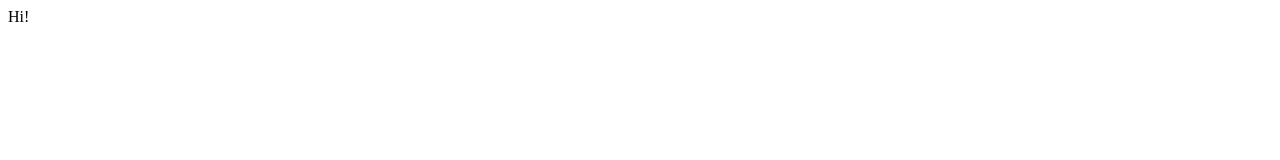
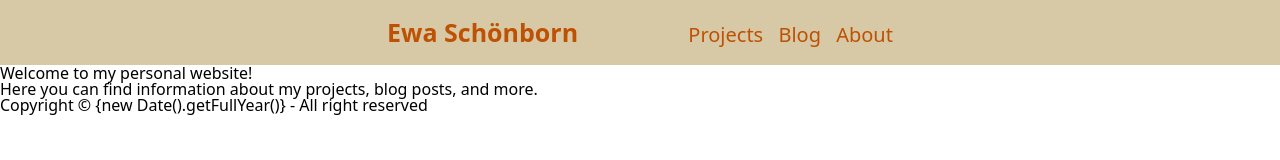
Before and after one commit to ewaschoenborn/ewaschoenborn.github.io, a plain HTML site: page index.html in a window 1280 px wide. Drawn offline with Linux system fonts and the light colour scheme.

Commit message:
add nav bar

```diff
--- a/index.html
+++ b/index.html
@@ -1 +1,29 @@
-Hi!
+<!DOCTYPE html>
+<html>
+<head>
+    <meta charset="UTF-8">
+    <title>Ewa Schönborn</title>
+    <link rel="stylesheet" href="style.css">
+</head>
+<body>
+    <div>
+        <header>
+            <nav>
+                <a id="myName" href="index.html">Ewa Schönborn</a>
+                <a href="projects.html">Projects</a>
+                <a href="blog.html">Blog</a>
+                <a href="about.html">About</a>
+            </nav>
+        </header>
+        <div>
+            <h1>Welcome to my personal website!</h1>
+            <p>Here you can find information about my projects, blog posts, and more.</p>
+        </div>
+        <footer class="footer sm:footer-horizontal footer-center bg-base-300 text-base-content p-4">
+            <aside>
+              <p>Copyright © {new Date().getFullYear()} - All right reserved </p>
+            </aside>
+          </footer>
+    </div>
+</body>
+</html>
--- /dev/null
+++ b/style.css
@@ -0,0 +1,60 @@
+html, body, div, span, applet, object, iframe,
+h1, h2, h3, h4, h5, h6, p, blockquote, pre,
+a, abbr, acronym, address, big, cite, code,
+del, dfn, em, img, ins, kbd, q, s, samp,
+small, strike, strong, sub, sup, tt, var,
+b, u, i, center,
+dl, dt, dd, ol, ul, li,
+fieldset, form, label, legend,
+table, caption, tbody, tfoot, thead, tr, th, td,
+article, aside, canvas, details, embed,
+figure, figcaption, footer, header, hgroup,
+menu, nav, output, ruby, section, summary,
+time, mark, audio, video {
+  margin: 0;
+  padding: 0;
+  border: 0;
+  font-size: 100%;
+  font: inherit;
+  vertical-align: baseline;
+  font-family: system-ui, -apple-system, BlinkMacSystemFont, 'Segoe UI', Roboto, Oxygen, Ubuntu, Cantarell, 'Open Sans', 'Helvetica Neue', sans-serif;
+}
+/* HTML5 display-role reset for older browsers */
+article, aside, details, figcaption, figure,
+footer, header, hgroup, menu, nav, section {
+  display: block;
+}
+body {
+  line-height: 1;
+}
+ol, ul {
+  list-style: none;
+}
+blockquote, q {
+  quotes: none;
+}
+blockquote:before, blockquote:after,
+q:before, q:after {
+  content: '';
+  content: none;
+}
+table {
+  border-collapse: collapse;
+  border-spacing: 0;
+}
+header {
+    background-color: #D7C9A5;
+    padding: 20px;
+    text-align: center;
+    font-size: 20px;
+}
+a {
+    color: #BE5103;
+    text-decoration: none;
+    padding: 5px;
+}
+#myName {
+    font-size: 25px;
+    font-weight: bold;
+    padding-right: 100px;
+}
```
Also changed, not shown: 1 other file.
